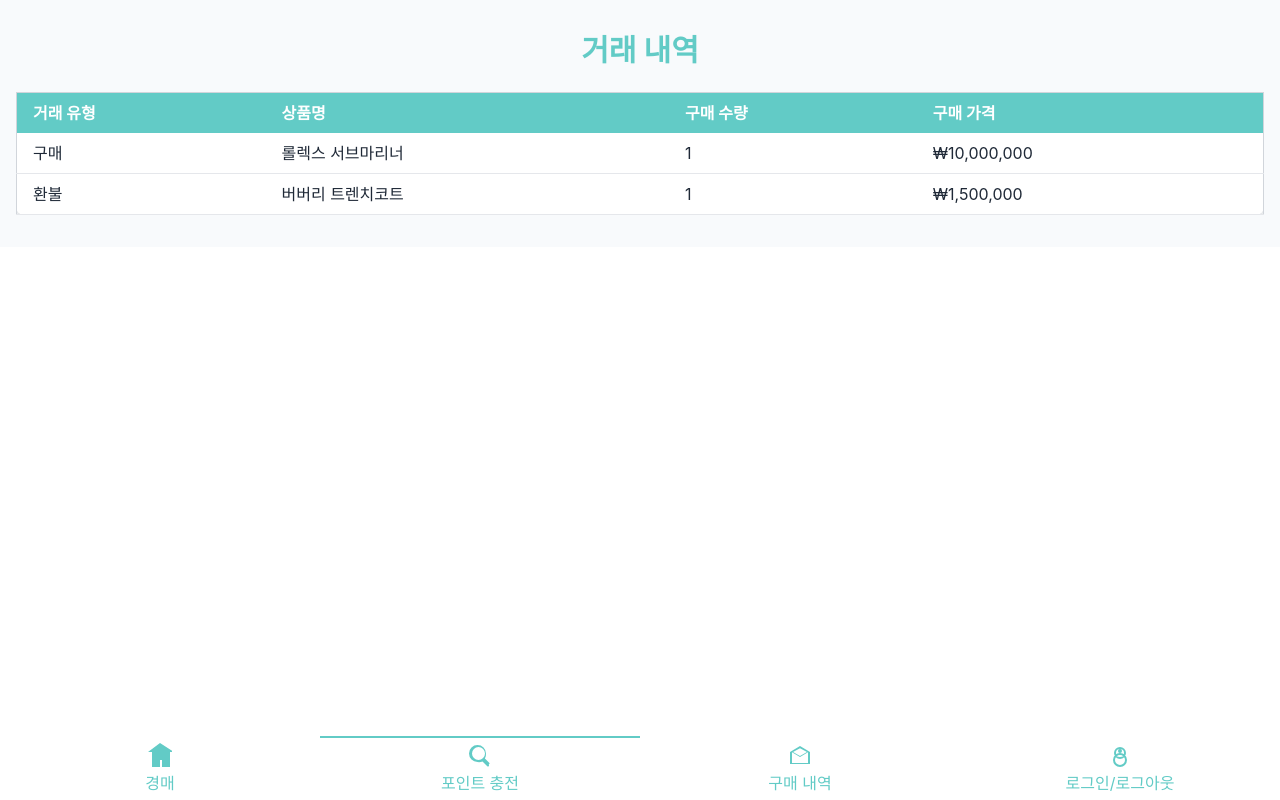
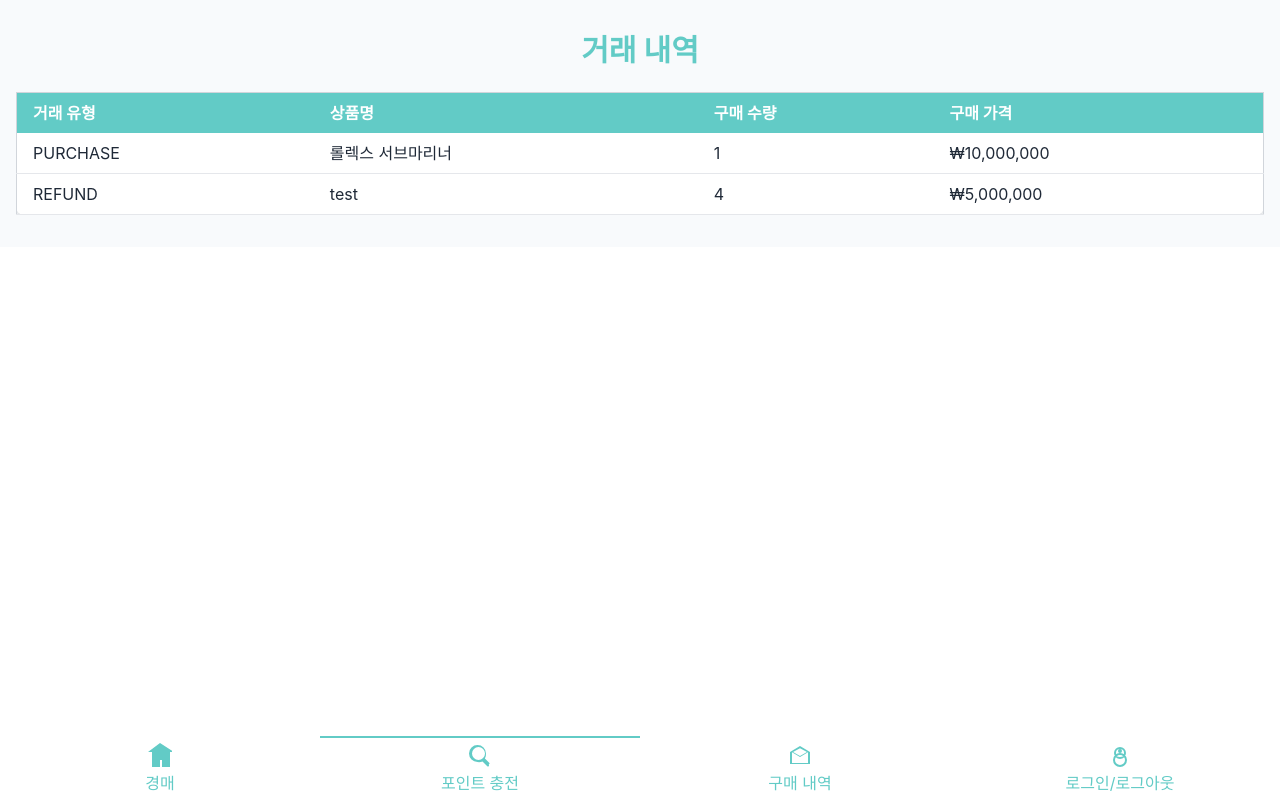
Before and after one commit to Yudonggeun/YuDonggeun.github.io, a React (Create React App) app in the folder blog/: page / in a window 1280 px wide. Both pictures are taken after a click on the button "구매 내역". Built offline with nearby package versions, Linux system fonts and the light colour scheme; the HTML template or start-up script is replaced by a standard one.

Commit message:
로그인 상태 관리

```diff
--- a/blog/src/App.tsx
+++ b/blog/src/App.tsx
@@ -4,7 +4,7 @@ import AuctionDetails from './pages/auction/detail/AuctionDetail';
 import AuctionList from './pages/auction/list/AuctionList';
 import LoginPage from './pages/Login';
 import ChargePointPage from './pages/ChargePoint';
-import ReceiptListPage from './pages/ReceiptList';
+import ReceiptListPage from './pages/receipt/list/ReceiptList';
 import Footer from "./pages/Footer";
 import SignUpPage from "./pages/SignUp";
 import {usePageStore} from "./store/PageStore";
--- a/blog/src/pages/auction/detail/AuctionDetail.tsx
+++ b/blog/src/pages/auction/detail/AuctionDetail.tsx
@@ -1,4 +1,3 @@
-import {getPriceFormatted} from "../../../util/NumberUtil";
 import {getKrDateFormat, formatVariationDuration} from "../../../util/DateUtil";
 import {useState} from "react";
 import {AuctionDetailInfo} from "./type";
@@ -25,26 +24,6 @@ function AuctionDetail() {
       alert("최소 구매 수량은 1개입니다.");
     }
   }
-  //
-  // const auction: AuctionDetailInfo = {
-  //   auctionId: 1,
-  //   sellerId: 2,
-  //   productName: "혼다 CB750 Four K0",
-  //   description: "이 1970년식 혼다 CB750 K0는 매우 희귀하고 오리지널 상태의 바이크입니다. 이 바이크는 2009년에 미국에서 영국으로 수입되었습니다.",
-  //   imageUrl: "https://cdn.usegalileo.ai/stability/441b95f1-3714-46e5-b38e-7570c57700cd.png",
-  //   originPrice: 10000,
-  //   currentPrice: 5000,
-  //   currentStock:40,
-  //   totalStock: 100,
-  //   maximumPurchaseLimitCount: 10,
-  //   pricePolicy: {
-  //     type: "PERCENTAGE",
-  //     discountRate: 10.0
-  //   },
-  //   variationDuration: "PT4M",
-  //   startedAt: new Date('2024-08-15T14:18:00'),
-  //   finishedAt: new Date('2024-08-15T15:18:00'),
-  // };
 
   const auction: AuctionDetailInfo = {
     auctionId: 1,
@@ -128,11 +107,6 @@ function AuctionDetail() {
             </div>
           </div>
 
-          <div className="mt-4">
-            <p className="text-base font-medium">최대 구매 가능 수량</p>
-            <p className="text-sm text-primary">{auction.maximumPurchaseLimitCount}개</p>
-          </div>
-
           <PricePolicyElement
               pricePolicy={auction.pricePolicy}
               currentPrice={auction.currentPrice}
@@ -142,33 +116,39 @@ function AuctionDetail() {
           />
 
           <div className="mt-4">
-            <label className="label">
-              <span className="label-text">구매 수량</span>
-            </label>
-            <div className="flex items-center max-w-xs">
+            <div className="flex justify-end">
               <button
                   className="btn btn-outline btn-square"
                   onClick={() => decreaseQuantity()}
               >-
               </button>
+              <div className="h-full">
                 <input
                     type="number"
                     min="1"
                     max={auction.maximumPurchaseLimitCount}
                     value={quantity}
-                  className="input input-bordered w-20 text-center mx-2"
+                    className="input input-bordered text-center mx-2"
                 />
+              </div>
               <button
                   className="btn btn-outline btn-square"
                   onClick={() => increaseQuantity(auction.maximumPurchaseLimitCount)}
               >+
               </button>
-            </div>
+
             </div>
 
-          <div className="card-actions justify-center mt-4">
-            <button className="btn btn-primary">즉시 구매</button>
+            <div className="mt-2 text-sm text-end">
+              최대 구매 가능 수량은 <span className="text-primary">{auction.maximumPurchaseLimitCount}개</span>입니다.
             </div>
+            <div className="card-actions justify-end ml-4 mt-4">
+              <button className="btn btn-primary">입찰하기</button>
+            </div>
+
+
+          </div>
+
         </div>
       </div>
     </div>
--- a/blog/src/pages/ReceiptList.tsx
+++ b/blog/src/pages/receipt/list/ReceiptList.tsx
@@ -1,3 +1,26 @@
+import ReceiptListElement from "./ReceiptListElement";
+import {ReceiptSimpleInfo} from "./type";
+
+
+const receiptList: Array<ReceiptSimpleInfo> = [
+    {
+        id: 1,
+        authorId: 1,
+        type: 'PURCHASE',
+        productName: '롤렉스 서브마리너',
+        quantity: 1,
+        price: 10000000
+    },
+    {
+        id: 2,
+        authorId: 3,
+        type: 'REFUND',
+        productName: 'test',
+        quantity: 4,
+        price: 5000000
+    }
+]
+
 function ReceiptListPage() {
     return (
         <div className="bg-slate-50">
@@ -15,19 +38,10 @@ function ReceiptListPage() {
                             </tr>
                         </thead>
                         <tbody>
-                            <tr className="border-b border-gray-200">
-                                <td className="px-4 py-2">구매</td>
-                                <td className="px-4 py-2">롤렉스 서브마리너</td>
-                                <td className="px-4 py-2">1</td>
-                                <td className="px-4 py-2">₩10,000,000</td>
-                            </tr>
-                            <tr className="border-b border-gray-200">
-                                <td className="px-4 py-2">환불</td>
-                                <td className="px-4 py-2">버버리 트렌치코트</td>
-                                <td className="px-4 py-2">1</td>
-                                <td className="px-4 py-2">₩1,500,000</td>
-                            </tr>
-                        </tbody>
+                            {receiptList.map(receipt => (
+                                <ReceiptListElement key={receipt.id} {...receipt} />
+                            ))}
+                       </tbody>
                     </table>
                 </div>
             </div>
--- /dev/null
+++ b/blog/src/pages/receipt/list/ReceiptListElement.tsx
@@ -0,0 +1,22 @@
+import {ReceiptSimpleInfo} from "./type";
+import {getPriceFormatted} from "../../../util/NumberUtil";
+
+function ReceiptListElement({
+    id,
+    authorId,
+    type,
+    productName,
+    quantity,
+    price
+}: ReceiptSimpleInfo) {
+  return (
+      <tr className="border-b border-gray-200">
+          <td className="px-4 py-2">{type}</td>
+          <td className="px-4 py-2">{productName}</td>
+          <td className="px-4 py-2">{quantity}</td>
+          <td className="px-4 py-2">{getPriceFormatted(price)}</td>
+      </tr>
+  );
+}
+
+export default ReceiptListElement;
--- /dev/null
+++ b/blog/src/pages/receipt/list/index.ts
@@ -0,0 +1,2 @@
+import './ReceiptList'
+import './type'
--- /dev/null
+++ b/blog/src/pages/receipt/list/type.ts
@@ -0,0 +1,10 @@
+interface ReceiptSimpleInfo {
+    id: number;
+    authorId: number;
+    type: string;
+    productName: string;
+    quantity: number;
+    price: number;
+}
+
+export type { ReceiptSimpleInfo };
--- /dev/null
+++ b/blog/src/store/LoginStore.ts
@@ -0,0 +1,11 @@
+import create from 'zustand';
+
+interface Session {
+    sessionId: string;
+    setSessionId: (page: string) => void;
+}
+
+export const usePageStore = create<Session>((set) => ({
+    sessionId: '', // 기본 페이지 설정
+    setSessionId: (newSessionId: string) => set({sessionId: newSessionId}),
+}));
```
Lines whose indentation alone changed are shown as unchanged.
